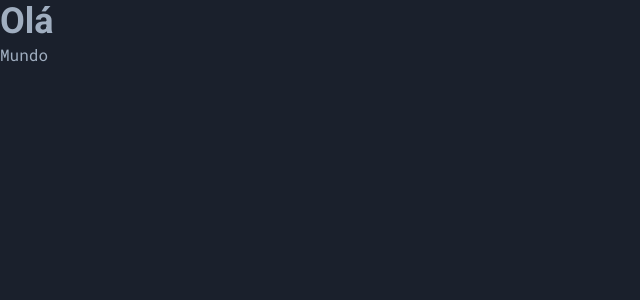
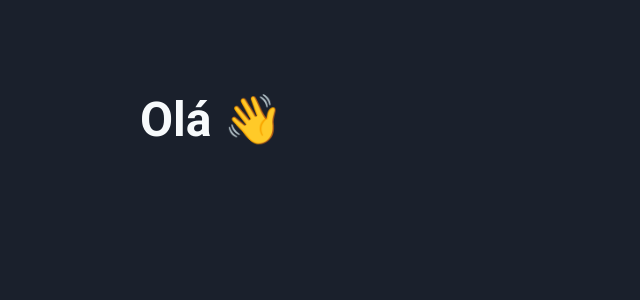
Before and after one commit to helderavila/v1, a Next.js app: page / in a window 1280 px wide. Shown: the top 300 px of the page, without its empty margins (0-640 px from the left). Built offline with nearby package versions, Linux system fonts and the light colour scheme.

Commit message:
🎨 header component

```diff
--- /dev/null
+++ b/src/components/Header.tsx
@@ -0,0 +1,12 @@
+import { Flex, Heading } from "@chakra-ui/react";
+
+export function Header() {
+  return (
+    <Flex
+      w="100%"
+      maxW={1000}
+    >
+      <Heading size="2xl" color="gray.50">Olá 👋</Heading>
+    </Flex>
+  )
+}
--- a/src/pages/index.tsx
+++ b/src/pages/index.tsx
@@ -1,10 +1,17 @@
-import { Heading, Text } from "@chakra-ui/react";
+import { Flex } from "@chakra-ui/react";
+import { Header } from "../components/Header";
 
 export default function Home() {
   return (
-    <div>
-      <Heading>Olá</Heading>
-      <Text>Mundo</Text>
-    </div>
+    <Flex
+      w="100%"
+      height="100vh"
+      justify="flex-start"
+      align="center"
+      direction="column"
+      py="24"
+    >
+      <Header />
+    </Flex>
   )
 }
```
